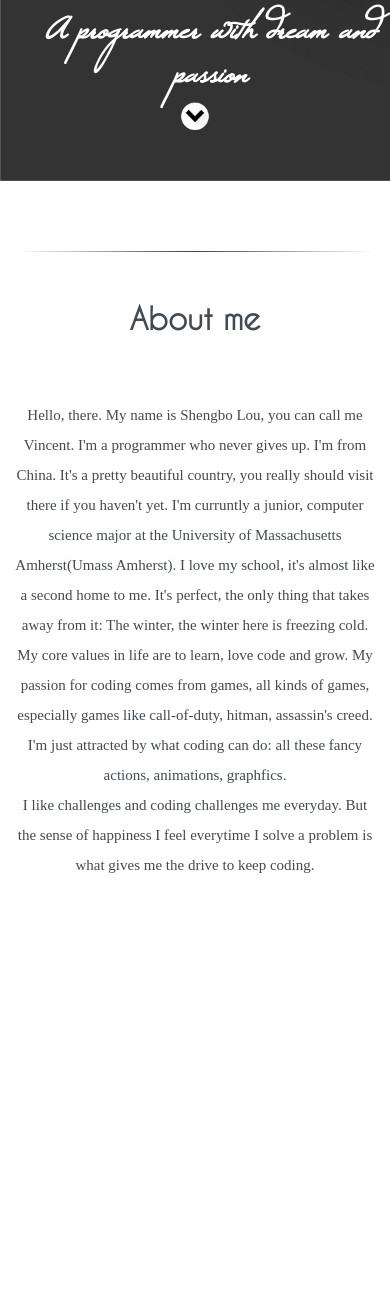
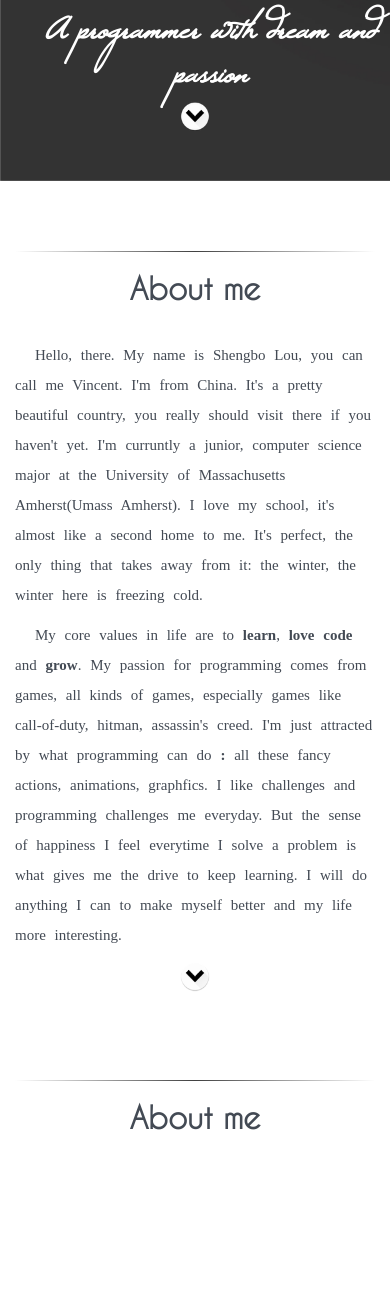
Before and after one commit to shengbolou/Project, a PHP site: page /sbl.html in a window 390 px wide. Shown: the part 663-1963 px from the top of the page. Run offline with PHP 8.4, Linux system fonts and the light colour scheme; some web fonts are replaced; grey boxes are pictures that could not be loaded.

Commit message:
About me done

```diff
--- a/css/sbl.css
+++ b/css/sbl.css
@@ -10,6 +10,10 @@
 @font-face {
   font-family: 'Raleway-Light';
   src: url('/fonts/Raleway-Light.ttf');
+}
+@font-face {
+  font-family: 'Raleway-Regular';
+  src: url('/fonts/Raleway-Regular.ttf');
 }
 @font-face {
   font-family: 'windsong';
@@ -71,6 +75,7 @@
   -moz-background-size: cover;
   -o-background-size: cover;
   background-size: cover;
+  clear: both;
 }
 
 
@@ -131,16 +136,43 @@
   z-index: 1;
 }
 
+.downward2{
+  /*display: none;*/
+  text-align: center;
+  position: relative;
+  z-index: 1;
+  margin-bottom: 20px;
+}
+
 .mine{
   padding-top: 50px;
+  position: relative;
+  clear: both;
+}
+
+.life{
+  padding-top: 50px;
+  position: relative;
+  clear: both;
 }
 
 /*the pragraph about me*/
 .about{
-  margin-top: 50px;
-  font-family: 'Raleway-Light';
+  font-family: 'Raleway-Regular';
   line-height: 30px;
   font-size: 15px;
+}
+
+.jumbotron{
+  margin-top: 20px;
+  background:url('/imgs/me4.jpg') no-repeat;
+  -webkit-background-size: cover;
+  -moz-background-size: cover;
+  -o-background-size: cover;
+  background-size: cover;
+  width: 100%;
+  height: 500px;
+
 }
 
 hr{
@@ -280,4 +312,14 @@ hr{
     left: auto;
     font-size: 40px;
   }
+  .jumbotron{
+      margin-top: 20px;
+      background:url('/imgs/me5.jpg') no-repeat;
+      -webkit-background-size: cover;
+      -moz-background-size: cover;
+      -o-background-size: cover;
+      background-size: cover;
+      width: 100%;
+      height: 0px;
+  }
 }
--- a/js/sbl.js
+++ b/js/sbl.js
@@ -29,7 +29,14 @@ $(document).ready(function(){
     translateY:'10px'
   },{loop:true}).velocity('reverse');
 
+  $('.downward2').velocity({
+    translateY:'10px'
+  },{loop:true}).velocity('reverse');
+
   $('.downward').click(function(){
     $('.mine').velocity("scroll", { duration: 500, easing: "ease-in-out" });
   });
+  $('.downward2').click(function(){
+    $('.life').velocity("scroll", { duration: 500, easing: "ease-in-out" });
+  });
 });
--- a/sbl.html
+++ b/sbl.html
@@ -54,41 +54,59 @@
 
       </div><!--pageheader-->
 
-      <div style="height:9999px"class="container-fluid mine">
+
+      <!-- About-me page -->
+      <div class="container-fluid mine">
 
         <div class="row">
           <div class="col-md-12">
 
             <hr>
 
-            <h3 style="margin-top:50px; font-family:'Caviar';" class="text-center">About me</h3>
+            <h3 style="margin-top:20px; font-family:'Caviar';" class="text-center">About me</h3>
 
             <div class="row">
-              <div class="text-center col-md-8 col-md-offset-2">
-                <p class="about">
-                  Hello, there. My name is Shengbo Lou, you can call me Vincent. I'm a programmer who never gives up.
+              <div class="col-md-8 col-md-offset-2">
+
+                <div class="jumbotron">
+                </div>
+
+                <p style="text-indent:20px; word-spacing: 5px;"class="about">
+                  Hello, there. My name is Shengbo Lou, you can call me Vincent.
                 I'm from China. It's a pretty beautiful country, you really should visit there if you haven't yet.
     I'm curruntly a junior, computer science major at the University of Massachusetts Amherst(Umass Amherst).
 
     I love my school, it's almost like a second home to me. It's perfect, the only thing that takes away from it:
-    The winter, the winter here is freezing cold.
+    the winter, the winter here is freezing cold.
+                </p>
 
-
-    My core values in life are to  learn, love  code and  grow.
-    My passion for coding comes from games, all kinds of games, especially
+                <p style="text-indent:20px; word-spacing: 5px;" class="about">
+    My core values in life are to  <strong>learn</strong>, <strong>love</strong> <strong>code</strong> and  <strong>grow</strong>.
+    My passion for programming comes from games, all kinds of games, especially
     games like call-of-duty, hitman, assassin's creed.
-    I'm just attracted by what coding can do: all these fancy actions, animations, graphfics.
-    <br>I like challenges and coding challenges me everyday.
-    But the sense of happiness I feel everytime I solve a problem is what gives me the drive to keep coding.
+    I'm just attracted by what programming can do<strong> :</strong> all these fancy actions, animations, graphfics.
+    I like challenges and programming challenges me everyday.
+    But the sense of happiness I feel everytime I solve a problem is what gives me the drive to keep learning.
+    I will do anything I can to make myself better and my life more interesting.
     <!-- //  I make unremitting efforts and gain more sense of happeniness and achievabitily in the course of coding. -->
                 </p>
               </div>
             </div>
 
+            <div style="text-align:center"class="downward2">
+              <a href="#"><img src="imgs/down.png" width="30px"alt="" /></a>
+            </div>
+
           </div>
         </div>
+      </div><!--End of About-me-->
+
+      <div style="height:9999px"class="container-fluid life">
+        <hr>
+        <h3 style="margin-top:20px; font-family:'Caviar';" class="text-center">About me</h3>
 
       </div>
 
+
   </body>
 </html>
```
Also changed, not shown: imgs/me1.jpg (added), imgs/me3.JPG (added), imgs/me31.jpg (added), material/Drawing (2).png (added), material/logo.png (added), material/name.svg (added), material/res/mipmap-hdpi/ic_launcher.png (added), material/res/mipmap-mdpi/down.png (added), material/res/mipmap-xhdpi/ic_launcher.png (added), material/res/mipmap-xxhdpi/ic_launcher.png (added), material/res/mipmap-xxxhdpi/ic_launcher.png (added), material/web_hi_res_512.png (added), 5 other files.
